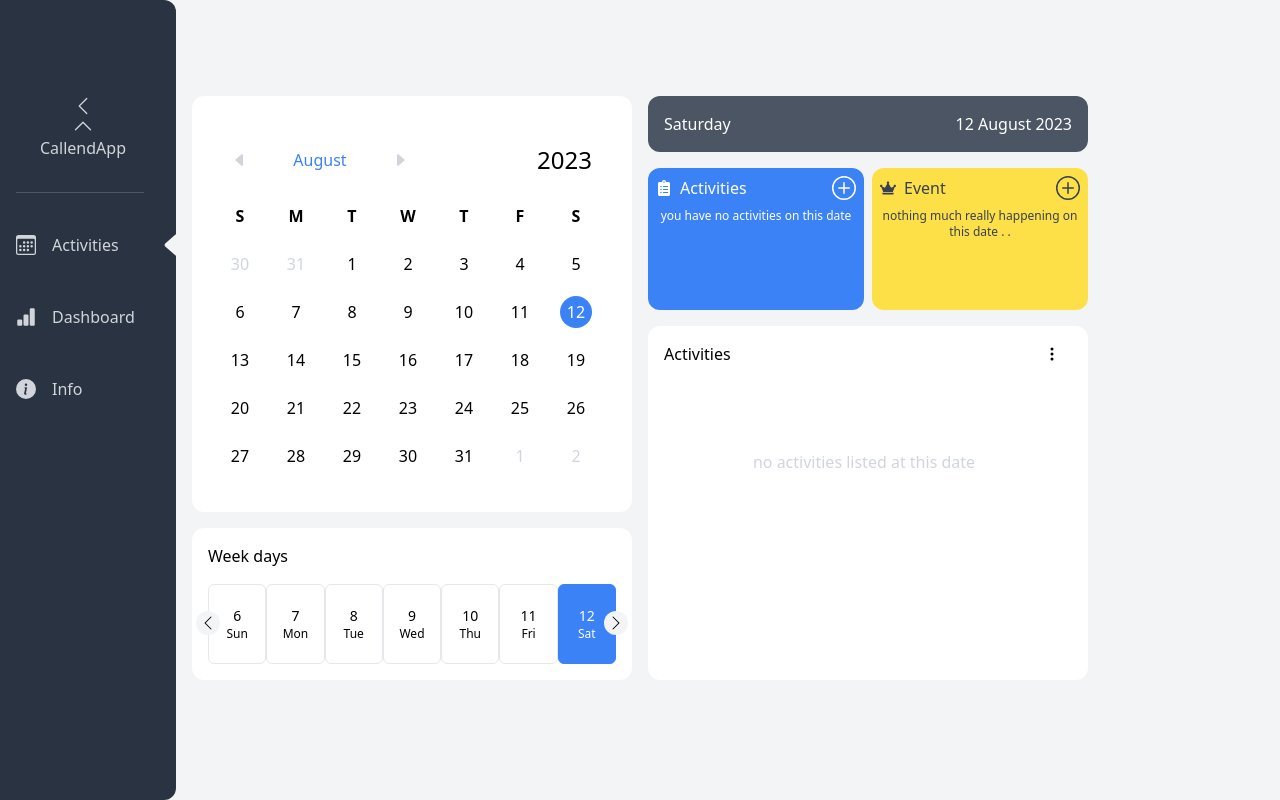
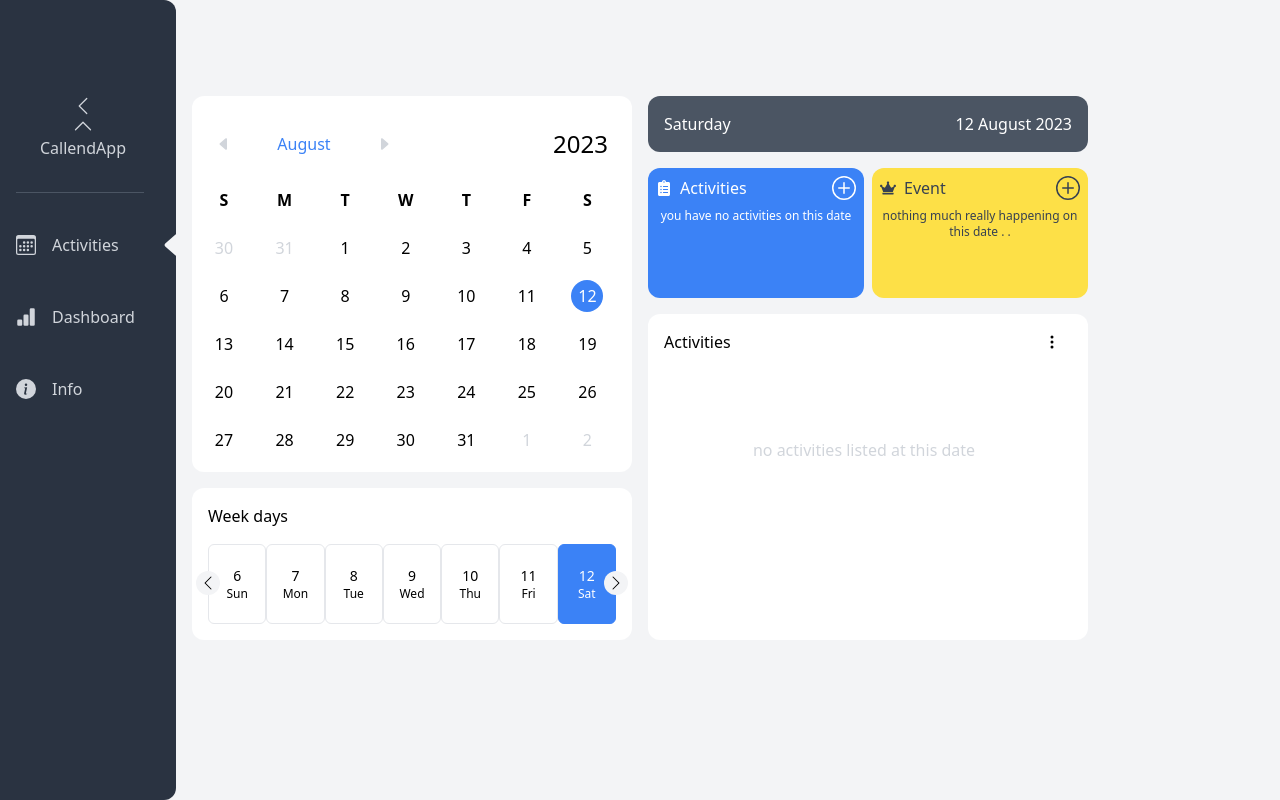
Before and after one commit to megatronhehe/calendar-app, a React (Vite) app: page / in a window 1280 px wide. Built offline with nearby package versions, Linux system fonts and the light colour scheme.

Commit message:
fix: calendar bug positioning and added animation

```diff
--- a/src/pages/Main/ActivitiesList.jsx
+++ b/src/pages/Main/ActivitiesList.jsx
@@ -66,7 +66,7 @@ const ActivitiesList = ({
 
 	return (
 		<Section>
-			<div className="h-full pr-2 ">
+			<div className="pr-2 h-80 sm:h-full ">
 				<div className="relative flex items-center justify-between w-full mb-4 ">
 					<h2 className="">Activities</h2>
 					<button
--- a/src/pages/Main/Calendar.jsx
+++ b/src/pages/Main/Calendar.jsx
@@ -1,6 +1,6 @@
 import React, { useState, useEffect } from "react";
 
-import Section from "../../components/Section";
+import { AnimatePresence, motion } from "framer-motion";
 
 import { format } from "date-fns";
 
@@ -45,9 +45,10 @@ const Calendar = ({
 
 	return (
 		<>
+			<div className="fixed top-0 left-0 z-30 flex justify-center w-full">
 				<button
 					onClick={() => setToggleShow((prev) => !prev)}
-				className={`fixed top-0 z-30 flex items-center justify-center gap-2 px-3 py-1 ml-4 text-sm text-gray-400 bg-white shadow-lg rounded-b-xl left-1/3 ${
+					className={`flex items-center justify-center gap-2 px-3 py-1 text-sm text-gray-400 rounded-b-xl bg-white shadow-md ${
 						windowWidth >= 640 ? "invisible" : "visible"
 					}`}
 				>
@@ -61,9 +62,15 @@ const Calendar = ({
 						</>
 					)}
 				</button>
+			</div>
+			<AnimatePresence initial="false">
 				{toggleShow && (
-				<Section>
-					<div className="fixed top-0 left-0 z-20 w-full p-4 bg-white shadow-lg h-1/2 sm:h-96 sm:static rounded-b-xl sm:shadow-none">
+					<motion.div
+						initial={{ opacity: 0, y: -80 }}
+						animate={{ opacity: 1, y: 0 }}
+						exit={{ opacity: 0, y: -80 }}
+						className="fixed top-0 left-0 z-20 w-full p-4 bg-white shadow-lg h-1/2 sm:h-full sm:static rounded-b-xl sm:rounded-xl sm:shadow-none"
+					>
 						<div className="flex justify-between mt-4 mb-6 ">
 							<div className="flex items-center justify-between w-48 gap-4 text-gray-300 ">
 								<button
@@ -94,9 +101,9 @@ const Calendar = ({
 						</ul>
 
 						<div className="grid grid-cols-7 gap-4 ">{dateElement}</div>
-					</div>
-				</Section>
+					</motion.div>
 				)}
+			</AnimatePresence>
 		</>
 	);
 };
--- a/src/pages/Main/Main.jsx
+++ b/src/pages/Main/Main.jsx
@@ -142,7 +142,7 @@ const Main = () => {
 			animate={{ opacity: 1, y: 0 }}
 			exit={{ opacity: 0, y: -30 }}
 			transition={{ type: "tween" }}
-			className="relative font-light sm:flex sm:gap-4"
+			className="relative mt-8 font-light sm:mt-0 sm:flex sm:gap-4"
 		>
 			<section className="flex flex-col gap-4 sm:w-1/2">
 				{/* CALENDAR */}
```
Lines whose indentation alone changed are shown as unchanged.
